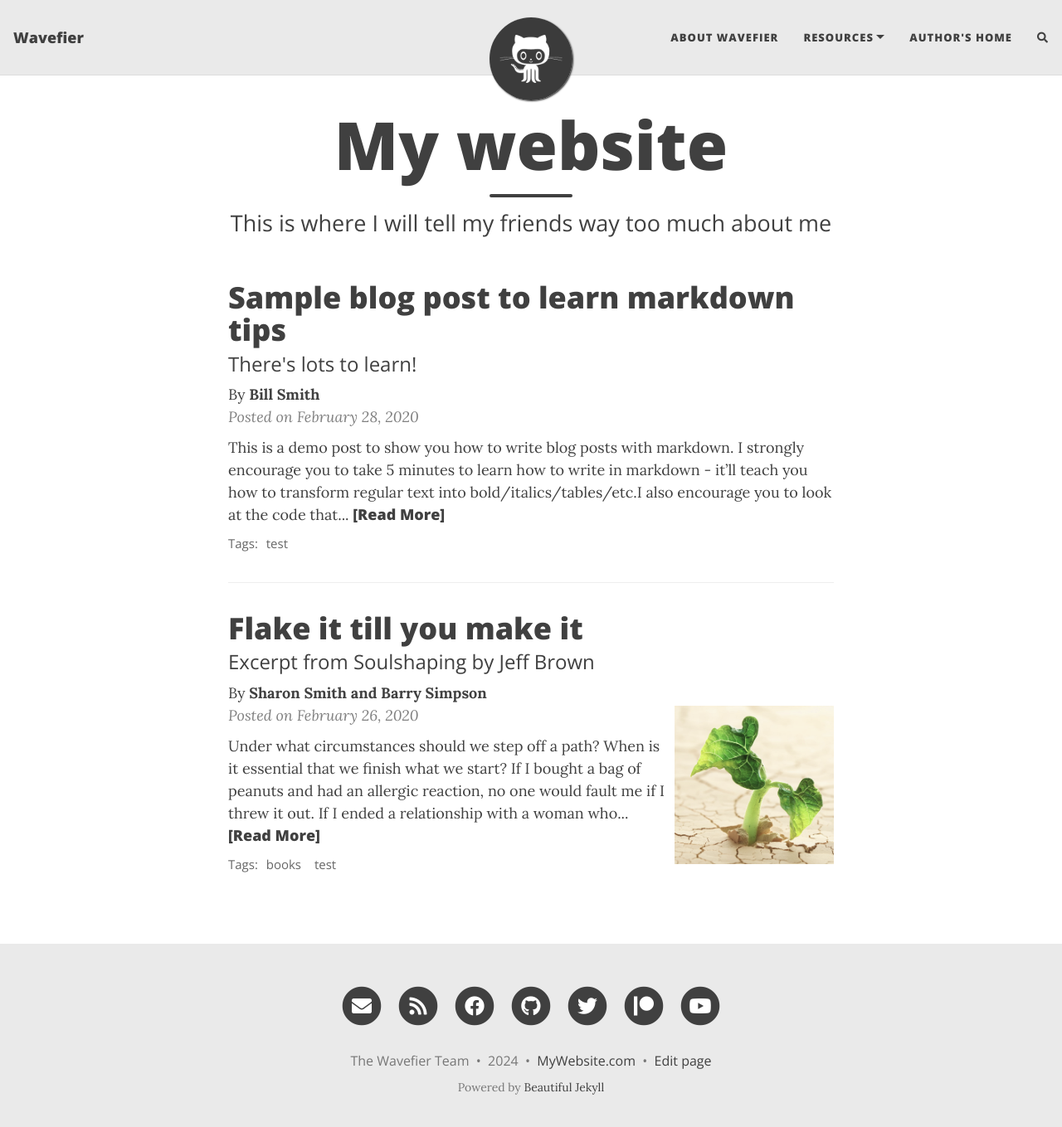
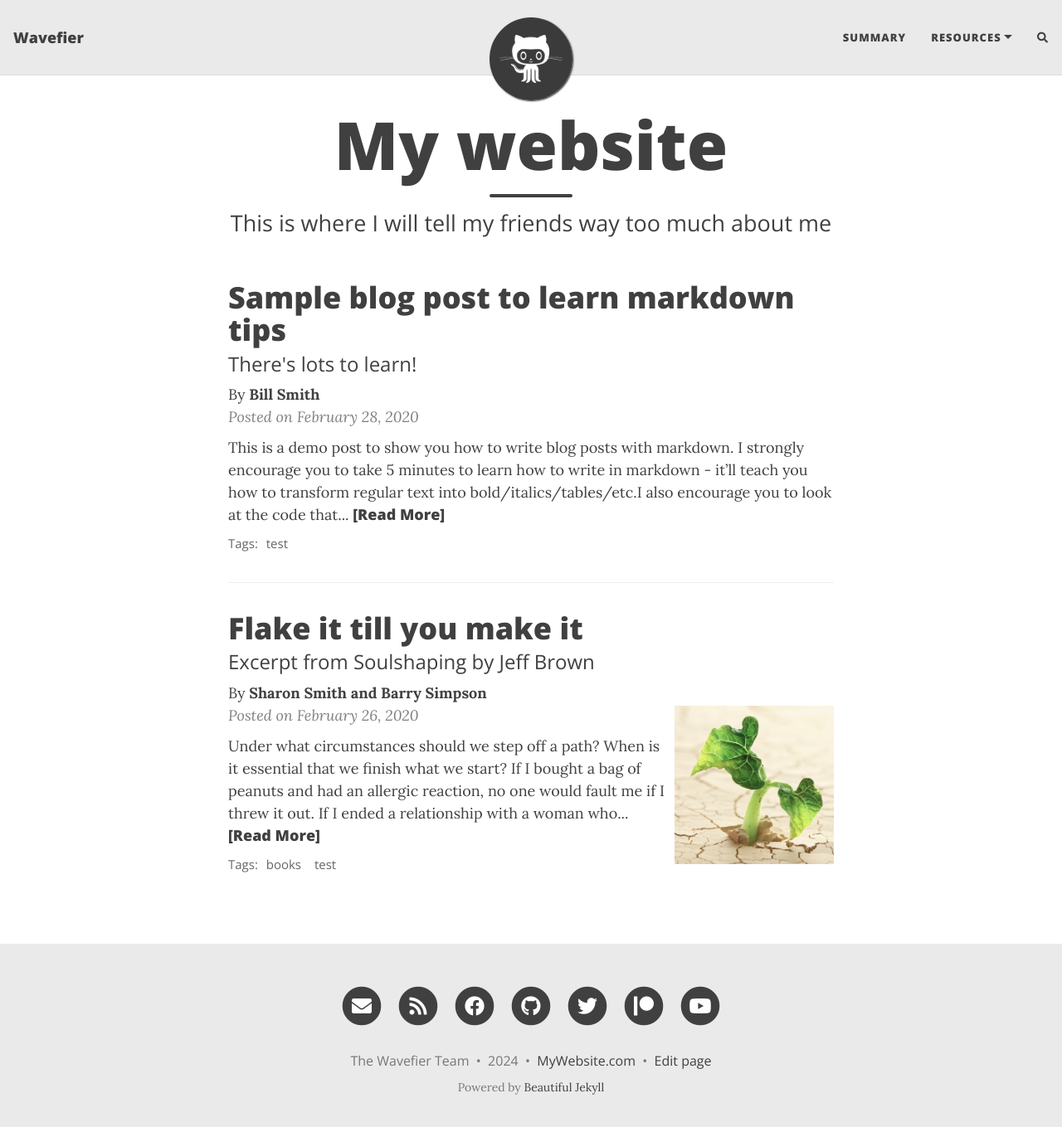
Before and after one commit to wavefier/wavefier, a Jekyll site: the page built from index.html, in a window 1280 px wide and 1372 px high. Shown: the top 1359 px of the window at 83% size. Built offline with Jekyll 4.4.1, drawn with Linux system fonts in a browser that asks for light colours; nearby versions of some CDN libraries; the list of posts is cut into pages by our own code; comment, search, counter and statistics services are not loaded.

Commit message:
Update _config.yml

```diff
--- a/_config.yml
+++ b/_config.yml
@@ -20,11 +20,12 @@ author: The Wavefier Team
 ###############################################
 
 navbar-links:
-  About Wavefier: "about"
+  Summary: "aboutme"
   Resources:
     - Beautiful Jekyll: "https://beautifuljekyll.com"
     - Learn markdown: "https://www.markdowntutorial.com/"
-  Author's home: "https://deanattali.com"
+
+
 
 ################
 # --- Logo --- #
```
